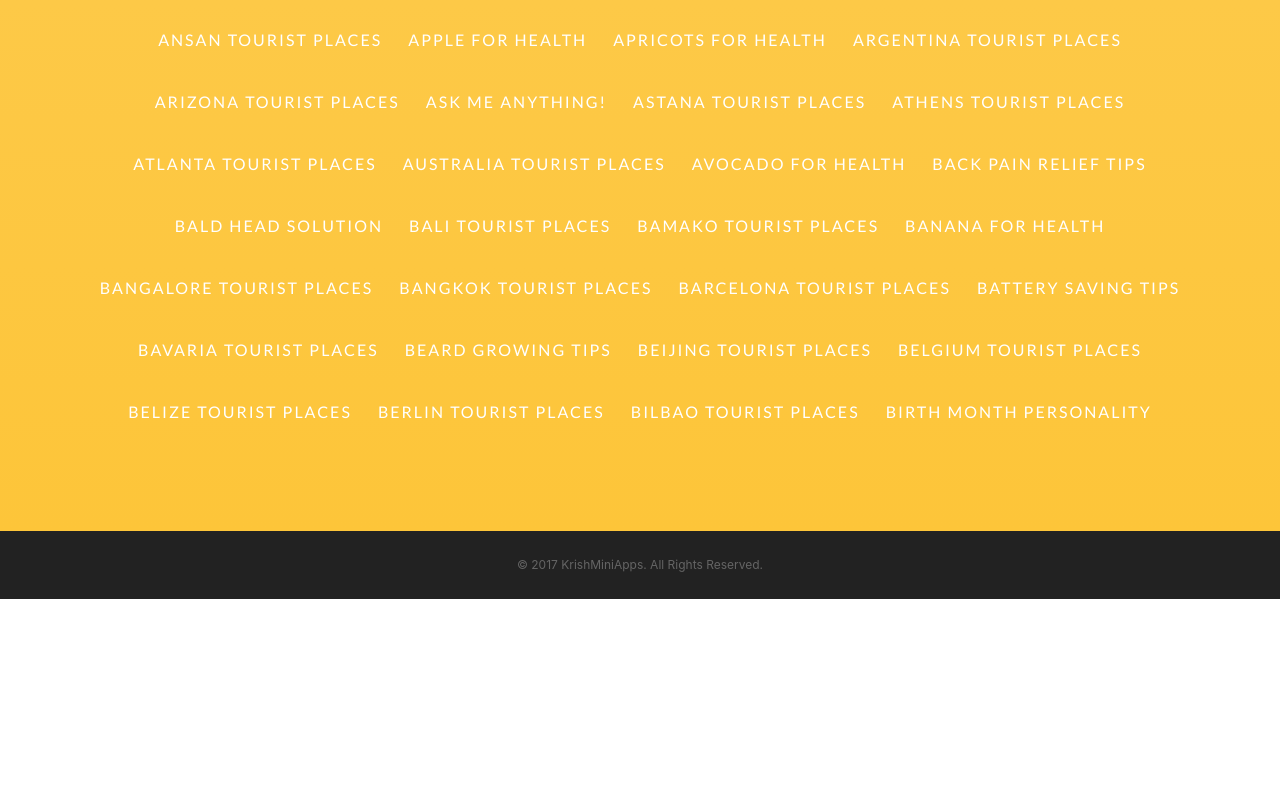
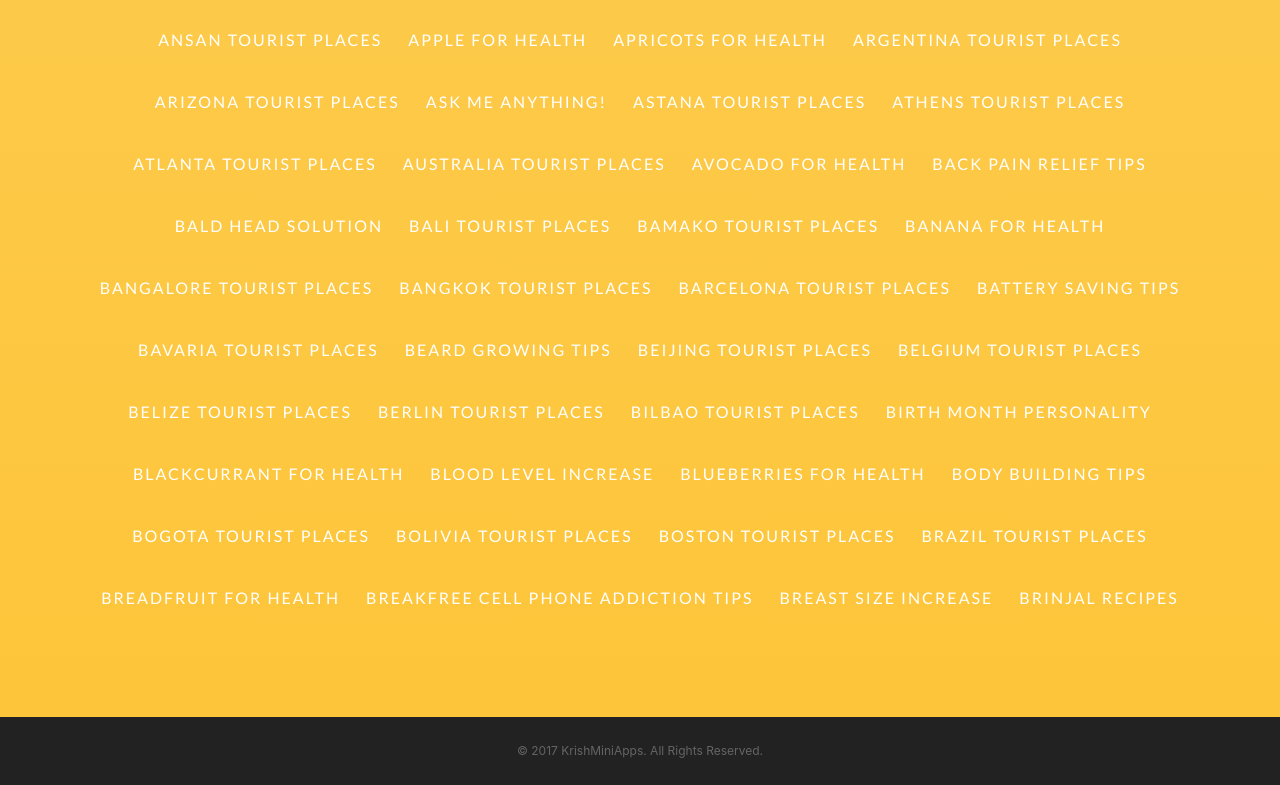
Before and after one commit to krishyapps/krishyapps.github.io, a website with bundled scripts: page index.html in a window 1280 px wide. Shown: the part 3804-4589 px from the top of the page. Before the commit the page ends 4403 px from the top, so only its background shows below. Built offline with nearby package versions, Linux system fonts and the light colour scheme; a web font is replaced by a local one.

Commit message:
next commit

```diff
--- a/index.html
+++ b/index.html
@@ -193,6 +193,18 @@
 </a><a href="https://play.google.com/store/apps/details?id=berlintouristplaces.bestplacestovisitinberlin" class="btn btn-outline btn-x js-scroll-trigger">Berlin Tourist Places
 </a><a href="https://play.google.com/store/apps/details?id=bilbaotouristplaces.bestplacestovisitinbilbao" class="btn btn-outline btn-x js-scroll-trigger">Bilbao Tourist Places
 </a><a href="https://play.google.com/store/apps/details?id=birthmonthpersonality.birthmonthmeanings" class="btn btn-outline btn-x js-scroll-trigger">Birth Month Personality
+</a><br><br><a href="https://play.google.com/store/apps/details?id=benefitsofeatingblackcurrant.disadvantagesofeatingblackcurrant" class="btn btn-outline btn-x js-scroll-trigger">Blackcurrant For Health
+</a><a href="https://play.google.com/store/apps/details?id=bloodlevelincrease.redbloodcellcount" class="btn btn-outline btn-x js-scroll-trigger">Blood Level Increase
+</a><a href="https://play.google.com/store/apps/details?id=benefitsofeatingblueberries.disadvantagesofeatingblueberries" class="btn btn-outline btn-x js-scroll-trigger">Blueberries For Health
+</a><a href="https://play.google.com/store/apps/details?id=bodybuildingtips.bodybuildingwithoutgym" class="btn btn-outline btn-x js-scroll-trigger">Body Building Tips
+</a><br><br><a href="https://play.google.com/store/apps/details?id=bogotatouristplaces.bestplacestovisitinbogota" class="btn btn-outline btn-x js-scroll-trigger">Bogota Tourist Places
+</a><a href="https://play.google.com/store/apps/details?id=boliviatouristplaces.bestplacestovisitinbolivia" class="btn btn-outline btn-x js-scroll-trigger">Bolivia Tourist Places
+</a><a href="https://play.google.com/store/apps/details?id=bostontouristplaces.bestplacestovisitinboston" class="btn btn-outline btn-x js-scroll-trigger">Boston Tourist Places
+</a><a href="https://play.google.com/store/apps/details?id=braziltouristplaces.bestplacestovisitinbrazil" class="btn btn-outline btn-x js-scroll-trigger">Brazil Tourist Places
+</a><br><br><a href="https://play.google.com/store/apps/details?id=benefitsofeatingbreadfruit.disadvantagesofeatingbreadfruit" class="btn btn-outline btn-x js-scroll-trigger">Breadfruit For Health
+</a><a href="https://play.google.com/store/apps/details?id=cellphoneaddiction.mobileaddiction" class="btn btn-outline btn-x js-scroll-trigger">BreakFree Cell Phone Addiction Tips
+</a><a href="https://play.google.com/store/apps/details?id=breastsizeincrease.increasebreastsize" class="btn btn-outline btn-x js-scroll-trigger">Breast Size Increase
+</a><a href="https://play.google.com/store/apps/details?id=brinjalrecipes.eggplantrecipes" class="btn btn-outline btn-x js-scroll-trigger">Brinjal Recipes
 </a>
       </div>
     </section>
```
